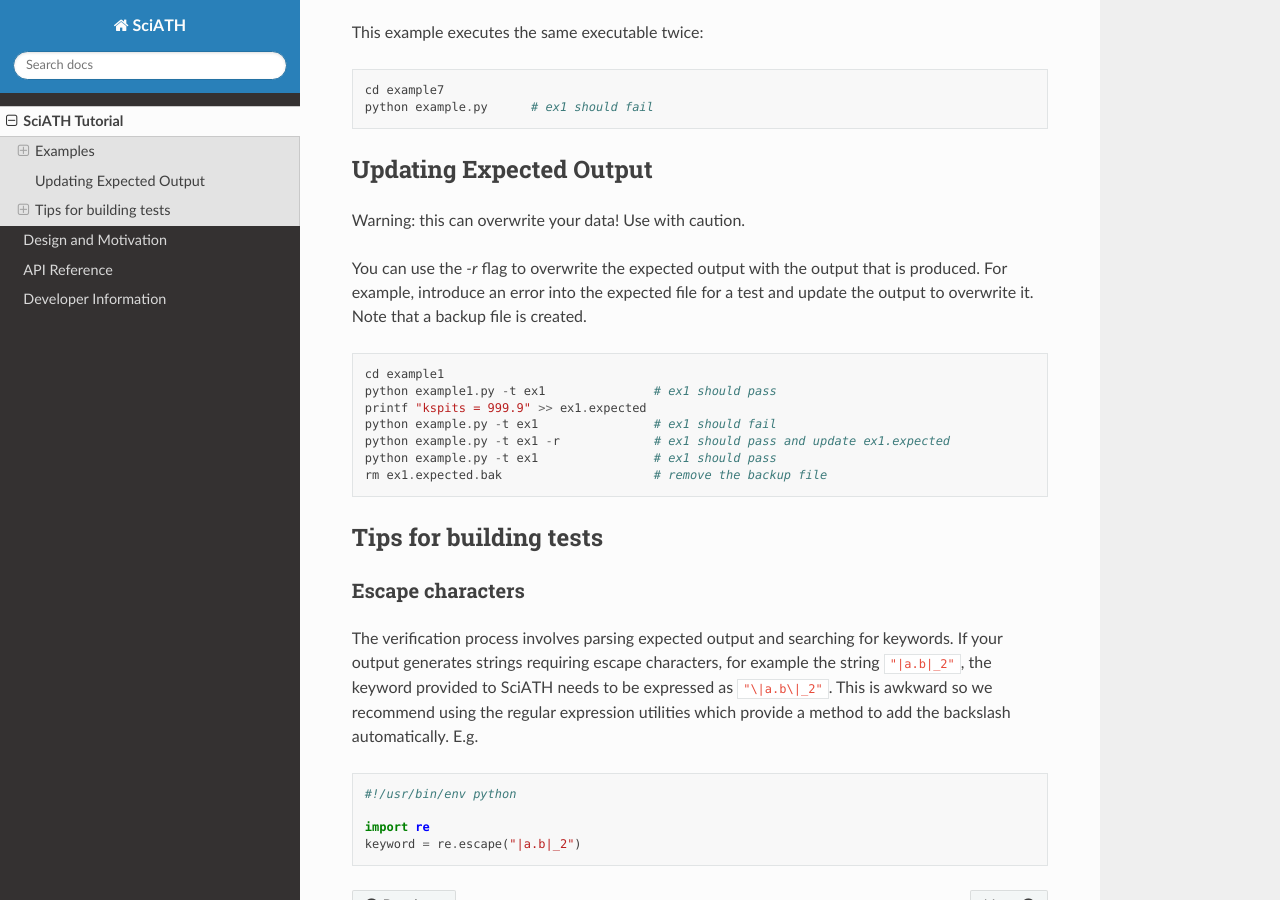
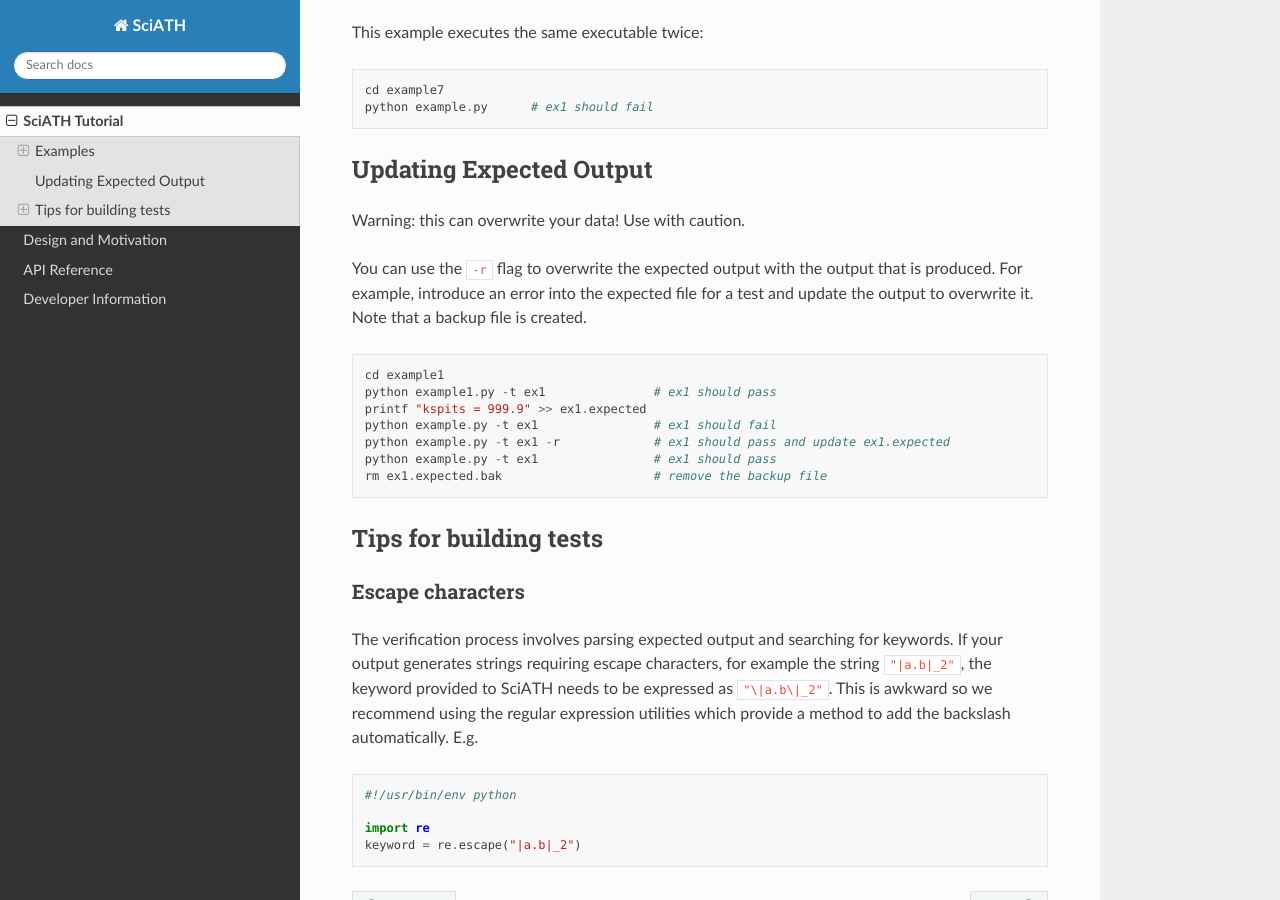
Before and after one commit to sciath/sciath, a Sphinx documentation site: the page built from docs/tutorial.rst, in a window 1280 px wide and 900 px high, scrolled down 2973 px. Built offline with Sphinx 7.4.7 and the Read the Docs theme 2.0.0, drawn with Linux system fonts in a browser that asks for light colours.

```diff
--- a/docs/tutorial.rst
+++ b/docs/tutorial.rst
@@ -171,7 +171,7 @@ Updating Expected Output
 ------------------------
 Warning: this can overwrite your data! Use with caution.
 
-You can use the `-r` flag to overwrite the expected output with the output that is
+You can use the ``-r`` flag to overwrite the expected output with the output that is
 produced. For example, introduce an error into the expected file for a test
 and update the output to overwrite it. Note that a backup file is created.
 
```
